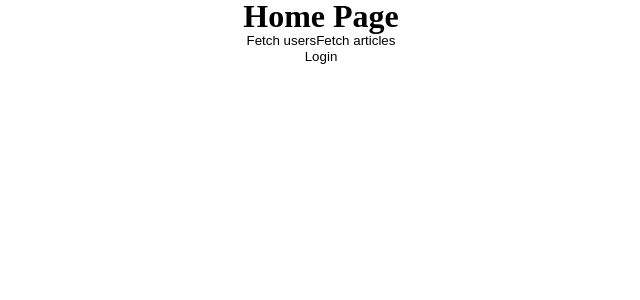
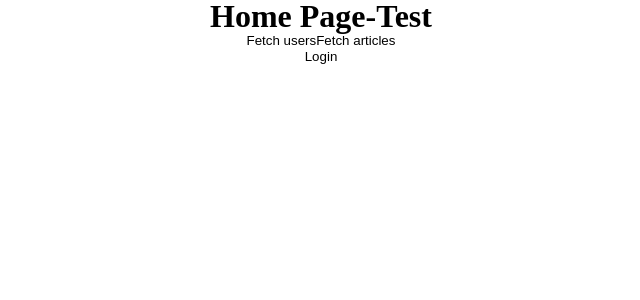
Before and after one commit to Alejandrocsdev/Template-React-js, a React (Vite) app: page / in a window 1280 px wide. Shown: the top 300 px of the page, without its empty margins (319-959 px from the left). Built offline with nearby package versions, Linux system fonts and the light colour scheme; no server answers.

Commit message:
deploy test

```diff
--- a/src/pages/Home/index.jsx
+++ b/src/pages/Home/index.jsx
@@ -32,7 +32,7 @@ const Home = () => {
 
   return (
     <main className={S.main}>
-      <h1>Home Page</h1>
+      <h1>Home Page-Test</h1>
 
       <button onClick={onUsers}>Fetch users</button>
       <button onClick={onArticles}>Fetch articles</button>
```
